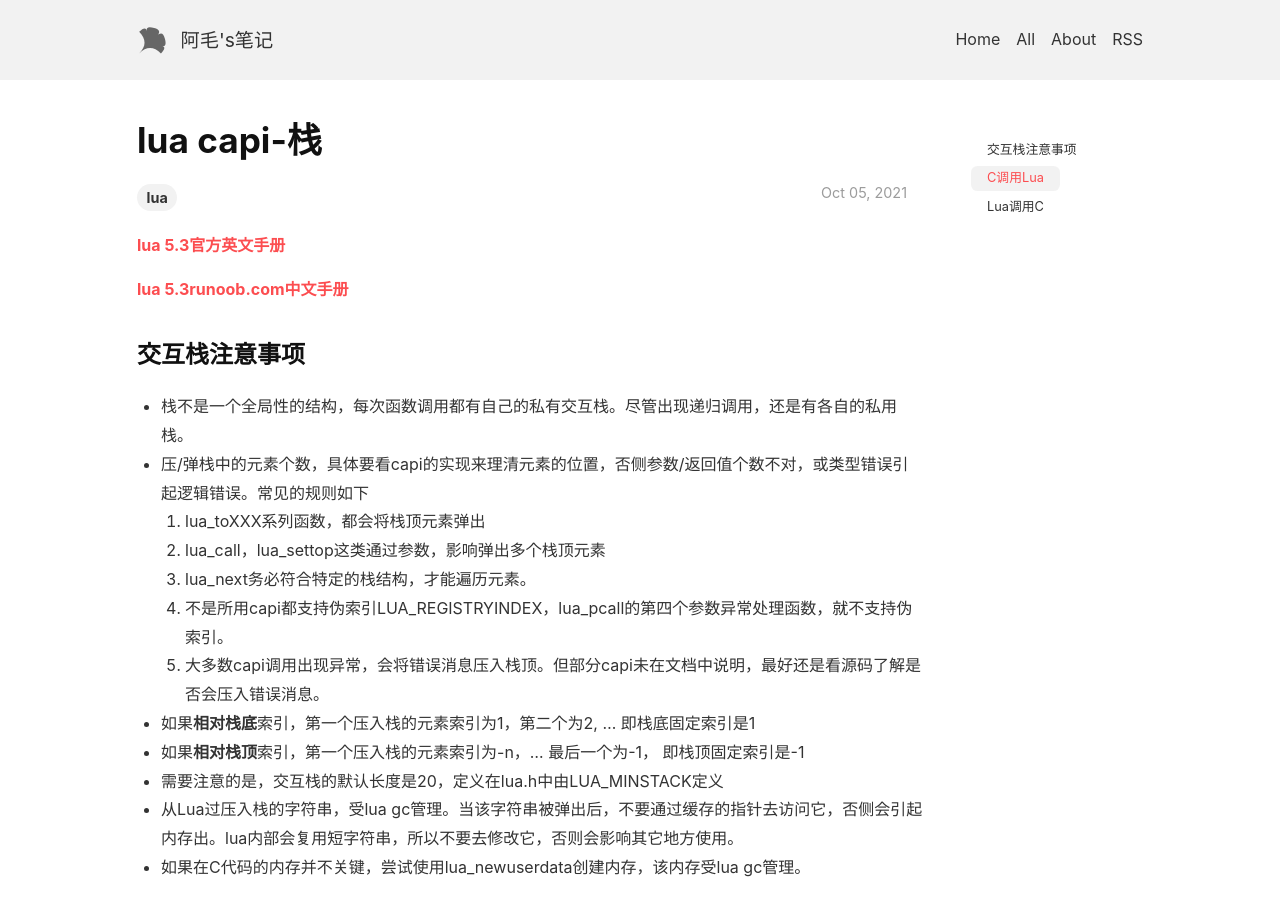
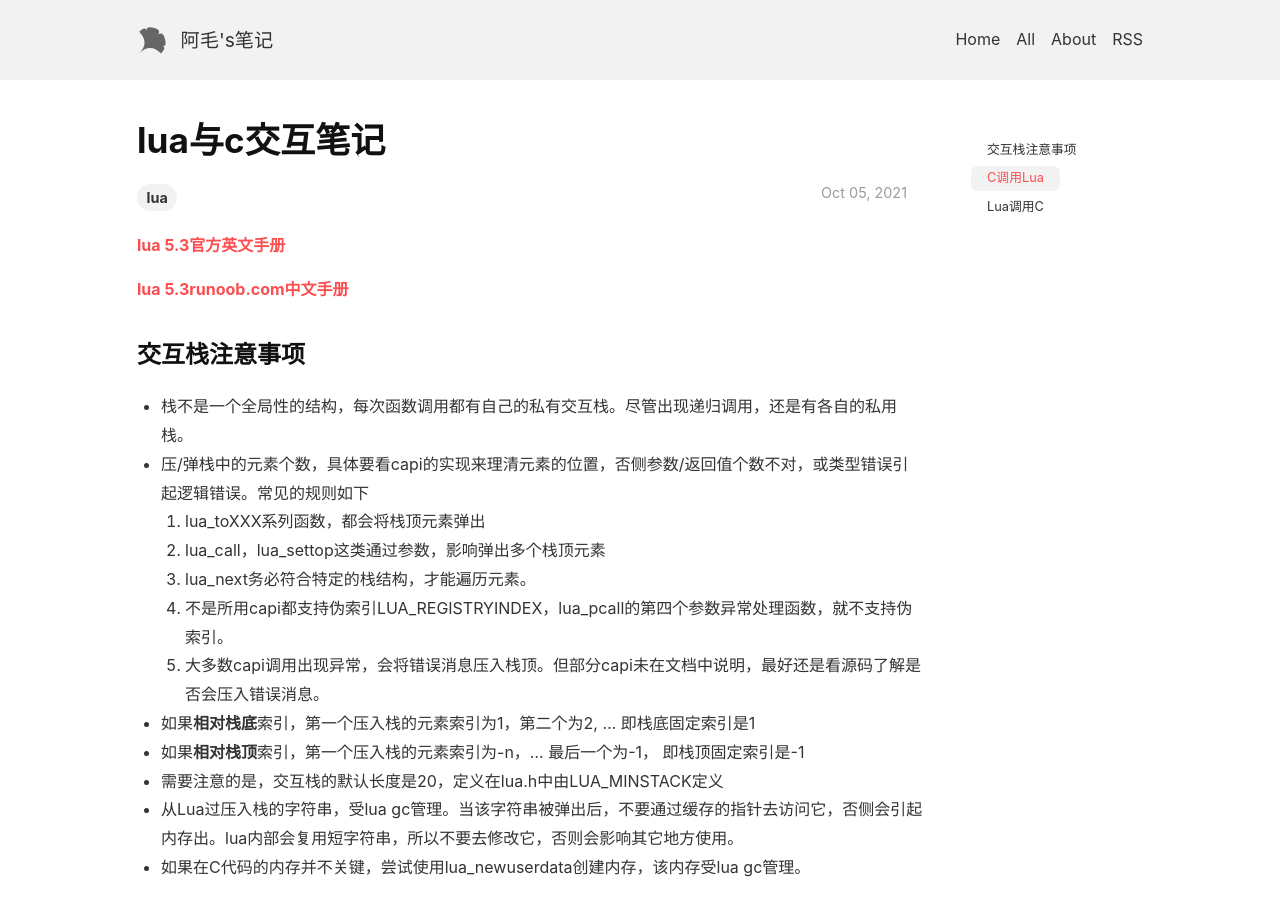
Before and after one commit to lizijie/lizijie.github.io, a Jekyll site: the page built from _posts/2021-10-05-lua与c交互笔记.md, in a window 1280 px wide and 900 px high. Built offline with Jekyll 4.4.1, drawn with Linux system fonts in a browser that asks for light colours; nearby versions of some CDN libraries; comment, search, counter and statistics services are not loaded.

Commit message:
Update 2021-10-05-lua与c交互笔记.md

```diff
--- a/_posts/2021-10-05-lua与c交互笔记.md
+++ b/_posts/2021-10-05-lua与c交互笔记.md
@@ -1,6 +1,6 @@
 ---
 layout: post
-title: lua capi-栈
+title: lua与c交互笔记
 key: 202110051400
 tags: lua
 ---
```
